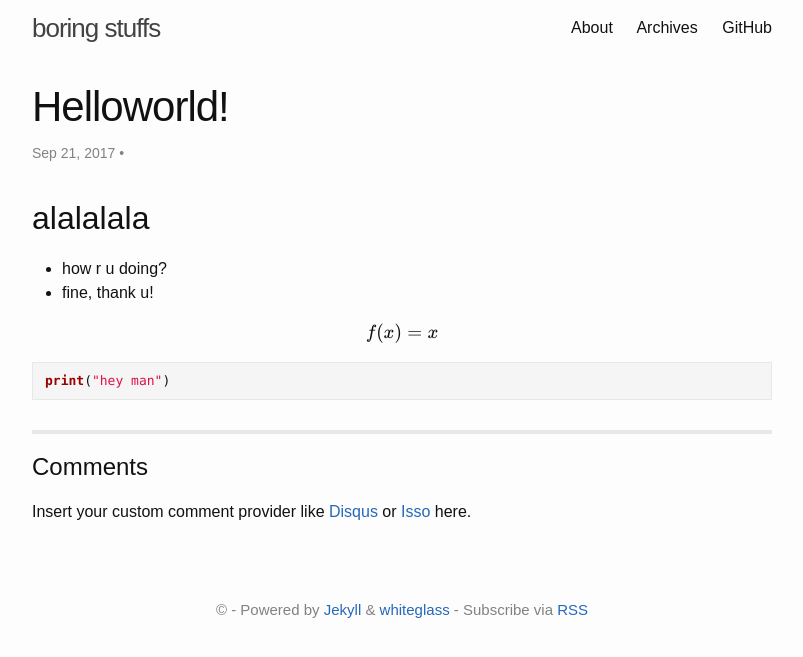
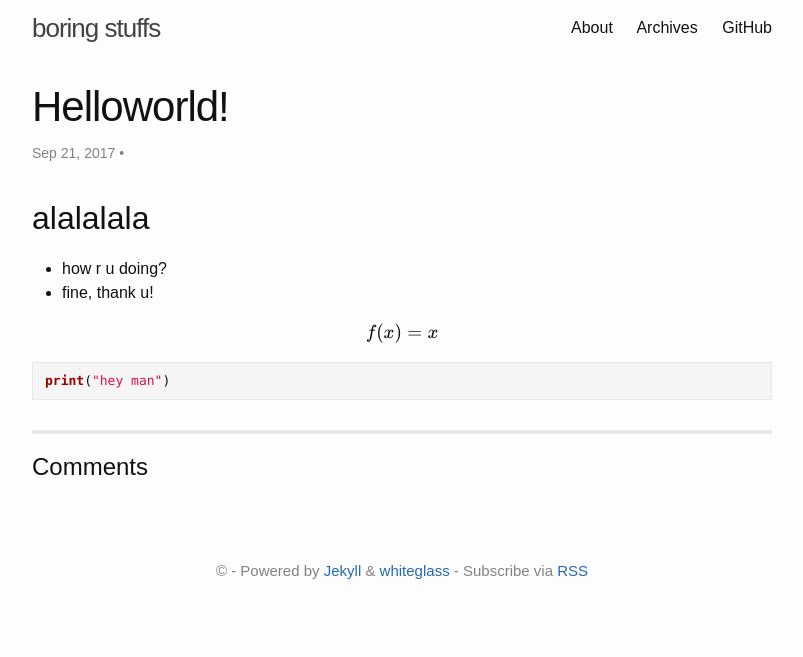
Before and after one commit to xiaoyugit/xiaoyugit.github.io, a Jekyll site: the page built from _posts/2017-09-22-helloworld.md, in a window 1280 px wide. Shown: the top 657 px of the page, without its empty margins (238-1041 px from the left). Built offline with Jekyll 4.4.1, drawn with Linux system fonts in a browser that asks for light colours; formulas are drawn with MathJax 3; comment, search, counter and statistics services are not loaded; some of the changed lines change nothing that is shown.

Commit message:
added disqus commmenting sys

```diff
--- a/_includes/custom_comments_provider.html
+++ b/_includes/custom_comments_provider.html
@@ -1,3 +1,23 @@
 <hr />
 <h1>Comments</h1>
-<p>Insert your custom comment provider like <a href="https://disqus.com">Disqus</a> or <a href="https://posativ.org/isso">Isso</a> here.</p>
+<div id="disqus_thread"></div>
+<script>
+
+/**
+*  RECOMMENDED CONFIGURATION VARIABLES: EDIT AND UNCOMMENT THE SECTION BELOW TO INSERT DYNAMIC VALUES FROM YOUR PLATFORM OR CMS.
+*  LEARN WHY DEFINING THESE VARIABLES IS IMPORTANT: https://disqus.com/admin/universalcode/#configuration-variables*/
+/*
+var disqus_config = function () {
+this.page.url = PAGE_URL;  // Replace PAGE_URL with your page's canonical URL variable
+this.page.identifier = PAGE_IDENTIFIER; // Replace PAGE_IDENTIFIER with your page's unique identifier variable
+};
+*/
+(function() { // DON'T EDIT BELOW THIS LINE
+var d = document, s = d.createElement('script');
+s.src = 'https://xiaoyugit-github-io.disqus.com/embed.js';
+s.setAttribute('data-timestamp', +new Date());
+(d.head || d.body).appendChild(s);
+})();
+</script>
+<noscript>Please enable JavaScript to view the <a href="https://disqus.com/?ref_noscript">comments powered by Disqus.</a></noscript>
+<!-- <p>Insert your custom comment provider like <a href="https://disqus.com">Disqus</a> or <a href="https://posativ.org/isso">Isso</a> here.</p> -->
--- a/_layouts/post.html
+++ b/_layouts/post.html
@@ -1,5 +1,6 @@
 ---
 layout: default
+comments: true
 ---
 <article class="post" itemscope itemtype="http://schema.org/BlogPosting">
 
```
